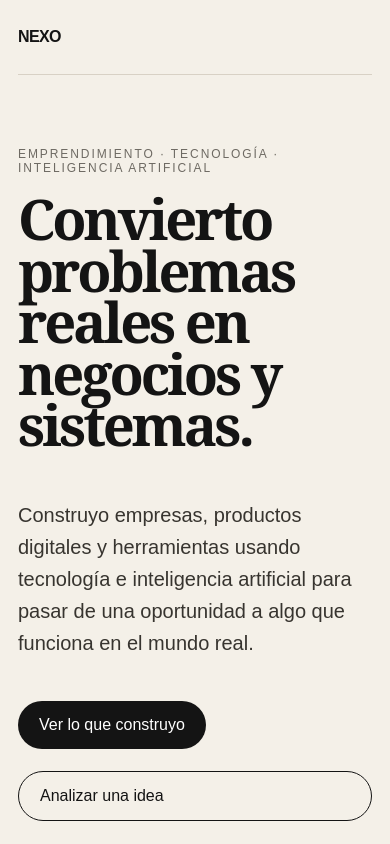
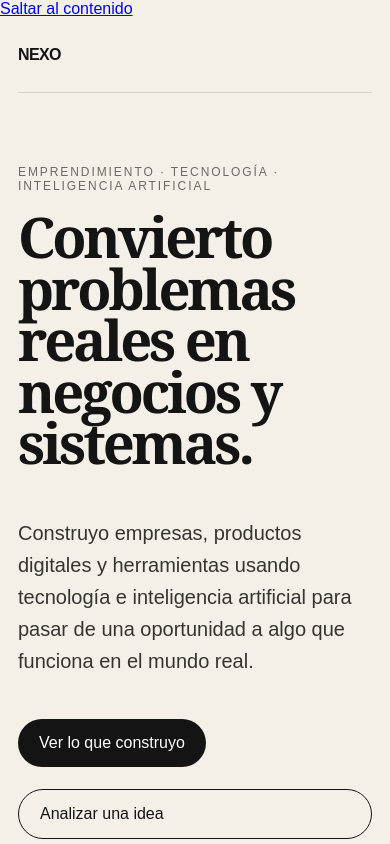
Before and after one commit to ernest196391/ernesto-rondon-nexo, a Next.js app: page / in a window 390 px wide. Shown: the top 844 px of the page. Built offline with nearby package versions, Linux system fonts and the light colour scheme.

Commit message:
Improve mobile navigation accessibility

```diff
--- a/app/layout.tsx
+++ b/app/layout.tsx
@@ -12,9 +12,6 @@ export const metadata: Metadata = {
   },
   description:
     "NEXO investiga, valida y construye negocios, productos digitales y sistemas con inteligencia artificial.",
-  alternates: {
-    canonical: "/",
-  },
   openGraph: {
     type: "website",
     locale: "es_ES",
@@ -36,6 +33,9 @@ export default function RootLayout({ children }: { children: React.ReactNode })
   return (
     <html lang="es">
       <body>
+        <a className="skip-link" href="#contenido-principal">
+          Saltar al contenido
+        </a>
         <div className="wrap">
           <nav aria-label="Navegación principal">
             <Link className="brand" href="/" aria-label="NEXO — Inicio">
@@ -48,7 +48,7 @@ export default function RootLayout({ children }: { children: React.ReactNode })
               <Link href="/contacto">Contacto</Link>
             </div>
           </nav>
-          {children}
+          <div id="contenido-principal">{children}</div>
           <footer>
             © {new Date().getFullYear()} NEXO · Idea → evidencia → negocio.
           </footer>
```
